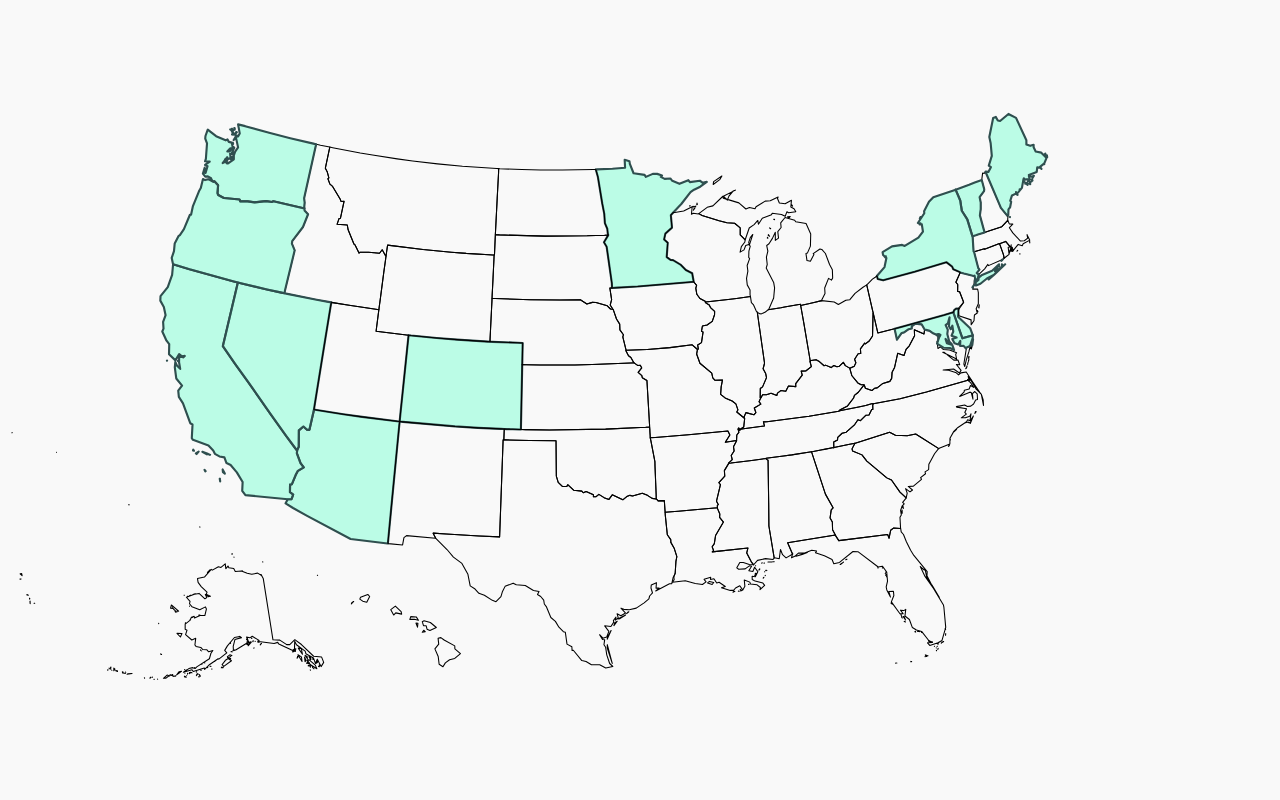
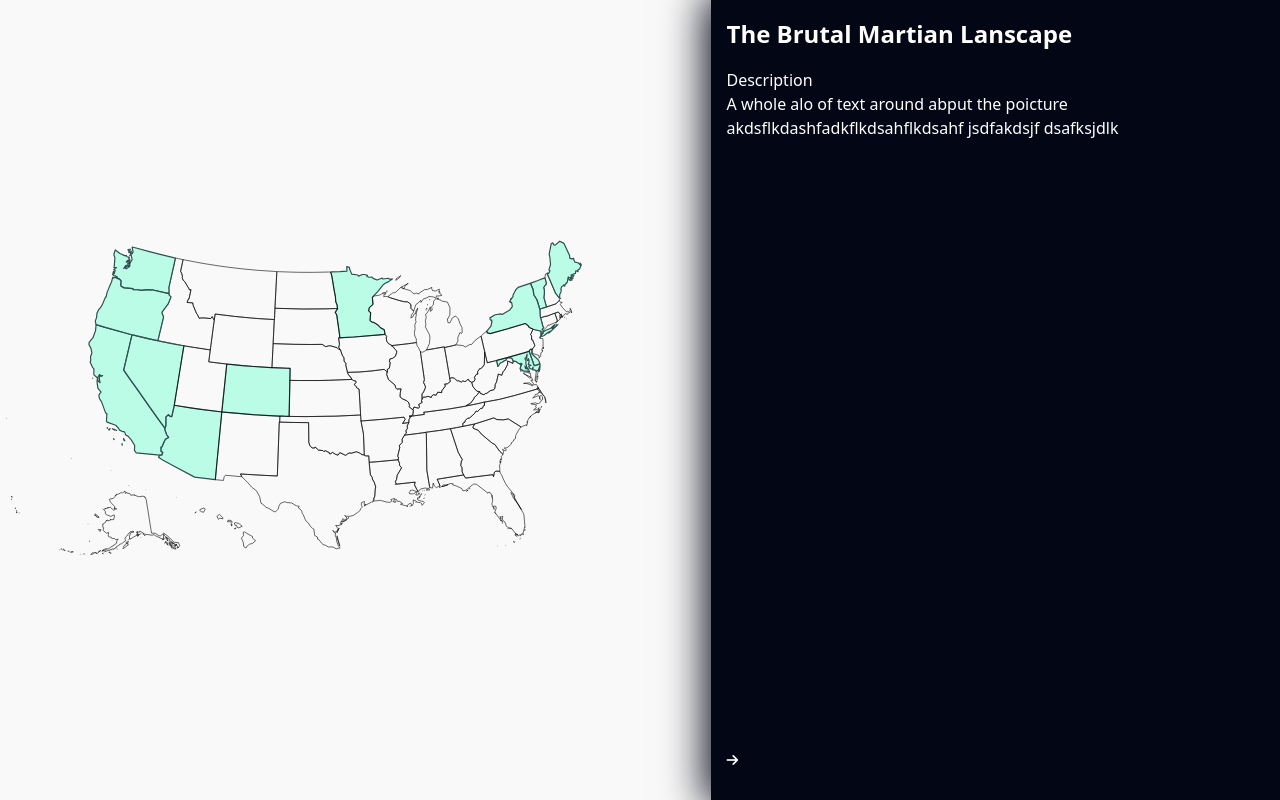
Before and after one commit to liangchow/reactjs-nor-map, a React (Vite) app: page / in a window 1280 px wide. Built offline with nearby package versions, Linux system fonts and the light colour scheme.

Commit message:
Update useState
update showToggleModal

```diff
--- a/components/Main.jsx
+++ b/components/Main.jsx
@@ -1,10 +1,13 @@
 import React from 'react'
 import NorMap from '../src/assets/us-map.svg?react'
 
-export default function Main() {
+export default function Main(props) {
+
+  const {handleToggleModal} = props
+
   return (
     <div className="imgContainer">
-        <NorMap className="norMap" />
+        <NorMap className="norMap" onClick={handleToggleModal}/>
     </div>
 
   )
--- a/components/SideBar.jsx
+++ b/components/SideBar.jsx
@@ -1,9 +1,12 @@
 import React from 'react'
 
-export default function SideBar() {
+export default function SideBar(props) {
+
+  const {handleToggleModal} = props
+
   return (
     <div className="sidebar">
-      <div className="bgOverlay"></div>
+      <div className="bgOverlay" onClick={handleToggleModal}></div>
           <div className="sidebarContents">
             <h2>The Brutal Martian Lanscape</h2>
             <div>
@@ -11,7 +14,7 @@ export default function SideBar() {
               <p>A whole alo of text around abput the poicture akdsflkdashfadkflkdsahflkdsahf
                 jsdfakdsjf dsafksjdlk</p>
             </div>
-            <button>
+            <button onClick={handleToggleModal}>
               <i className="fa-solid fa-arrow-right"></i>
             </button>
           </div>
--- a/src/App.jsx
+++ b/src/App.jsx
@@ -5,7 +5,7 @@ import Footer from '../components/Footer'
 
 function App() {
 
-  const [showModal, setShowModal] = useState(false)
+  const [showModal, setShowModal] = useState(true)
 
   function handleToggleModal(){
     setShowModal(!showModal)
@@ -13,8 +13,8 @@ function App() {
 
   return (
     <>
-      <Main />
-      {showModal && (<SideBar />)}
+      <Main handleToggleModal={handleToggleModal} />
+      {showModal && (<SideBar handleToggleModal= {handleToggleModal} />)}
     </>
   )
 }
--- a/src/index.css
+++ b/src/index.css
@@ -31,7 +31,7 @@
   display: flex;
   flex-direction: column;
   max-height: 100vh;
-  width: 100%;
+  width: 75%;
 }
 
 .norMap {
@@ -54,6 +54,7 @@
 .norMap
 .bgLegal:hover {
   fill: #5F9EA0;
+  cursor: pointer;
   /* display: {id}; */
 }
 
@@ -82,7 +83,7 @@
   /* overflow-y: scroll; */
   height: 100%;
   width: 100%;
-  max-width: 640px;
+  min-width: 320px;
   margin-left: auto;
   background: #030615;
 }
@@ -120,4 +121,3 @@
   }
 
   }
-}
```
